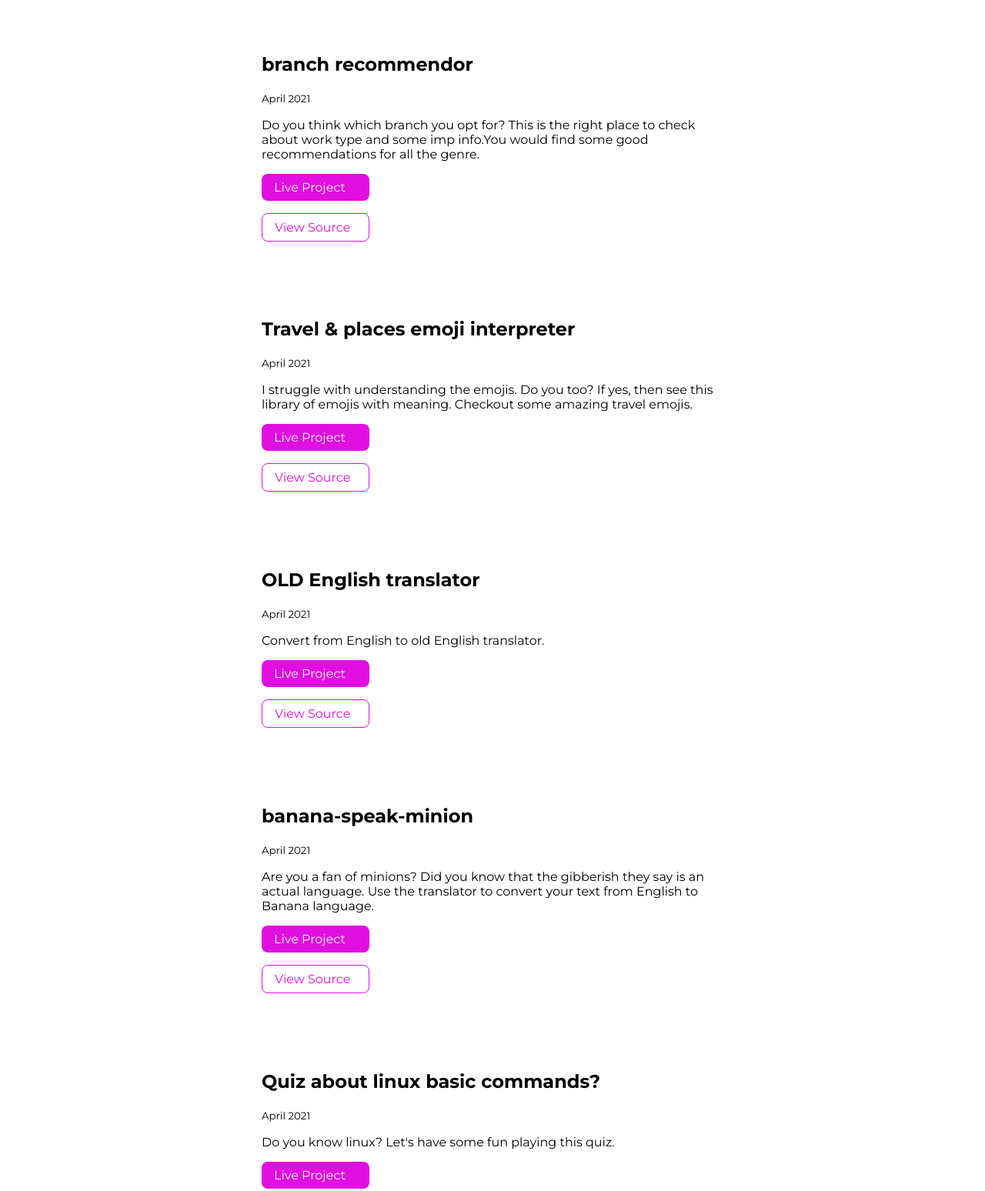
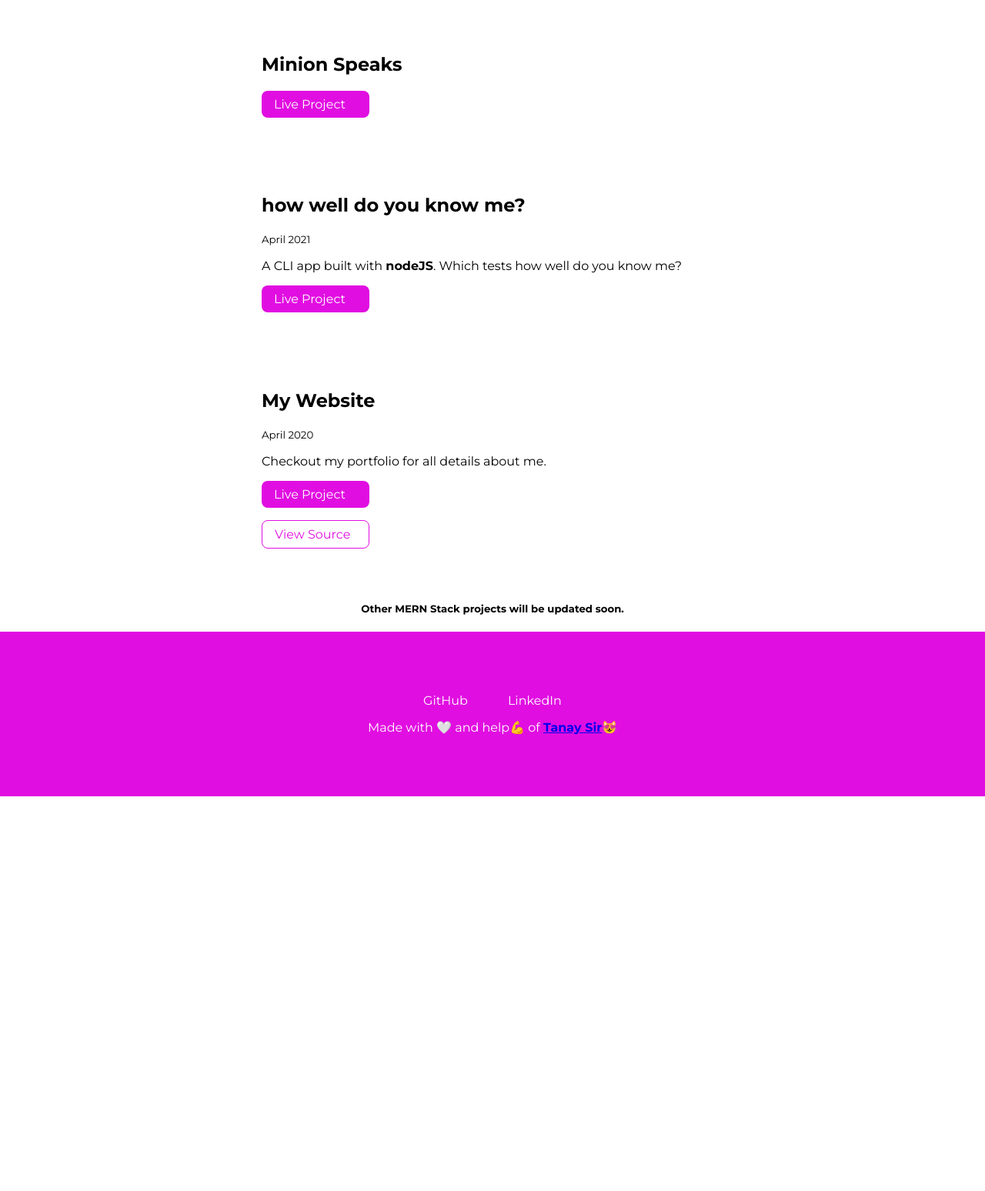
Before and after one commit to devTejas/intro-site, a plain HTML site: page projects.html in a window 1280 px wide. Shown: the part 620-2168 px from the top of the page at 77% size. After the commit the page ends 1655 px from the top, so only its background shows below. Drawn offline with Linux system fonts and the light colour scheme.

Commit message:
Update projects.html

```diff
--- a/projects.html
+++ b/projects.html
@@ -40,108 +40,21 @@
           >
           <a
             class="link link-secondary"
-            href="https://github.com/PUNITBATRA/todo"
+            href="https://github.com/devTejas/todo"
             >View Source</a
           >
         </article>
       </li>
 
-      <li>
-        <article class="showcase-list container container-center">
-          <h1>branch recommendor</h1>
-          <small>April 2021</small>
-          <p>
-            Do you think which branch you opt for? This is the right place to
-            check about work type and some imp info.You would find some good
-            recommendations for all the genre.
-          </p>
-
-          <a class="link link-primary" href="https://70x5s.csb.app/"
-            >Live Project</a
-          >
-          <a
-            class="link link-secondary"
-            href="https://codesandbox.io/s/inspiring-wave-70x5s"
-            >View Source</a
-          >
-        </article>
-      </li>
 
       <li>
         <article class="showcase-list container container-center">
-          <h1>Travel & places emoji interpreter</h1>
-          <small>April 2021</small>
-          <p>
-            I struggle with understanding the emojis. Do you too? If yes, then
-            see this library of emojis with meaning. Checkout some amazing
-            travel emojis.
-          </p>
-
-          <a class="link link-primary" href="https://go7t5.csb.app/"
-            >Live Project</a
-          >
-          <a class="link link-secondary" href="https://codesandbox.io/s/go7t5"
-            >View Source</a
-          >
-        </article>
-      </li>
-
-      <li>
-        <article class="showcase-list container container-center">
-          <h1>OLD English translator</h1>
-          <small>April 2021</small>
-          <p>Convert from English to old English translator.</p>
-
-          <a
-            class="link link-primary"
-            href="https://oldenglishtranslator.netlify.app/"
-            >Live Project</a
-          >
-          <a
-            class="link link-secondary"
-            href="https://github.com/PUNITBATRA/oldenglish-translator"
-            >View Source</a
-          >
-        </article>
-      </li>
-
-      <li>
-        <article class="showcase-list container container-center">
-          <h1>banana-speak-minion</h1>
-          <small>April 2021</small>
-          <p>
-            Are you a fan of minions? Did you know that the gibberish they say
-            is an actual language. Use the translator to convert your text from
-            English to Banana language.
-          </p>
+          <h1>Minion Speaks</h1>
 
           <a
             class="link link-primary"
             href="https://banana-speak-minion.netlify.app/"
             >Live Project</a
-          >
-          <a
-            class="link link-secondary"
-            href="https://github.com/PUNITBATRA/banana-speak-minion"
-            >View Source</a
-          >
-        </article>
-      </li>
-      <li>
-        <article class="showcase-list container container-center">
-          <h1>Quiz about linux basic commands?</h1>
-          <small>April 2021</small>
-          <p>Do you know linux? Let's have some fun playing this quiz.</p>
-
-          <a
-            class="link link-primary"
-            href="https://replit.com/@Punit06/L1-P2?embed=1&output=1"
-            >Live Project</a
-          >
-          <a
-            class="link link-secondary"
-            href="https://github.com/PUNITBATRA/Linux-quiz"
-            >View Source</a
           >
         </article>
       </li>
@@ -157,13 +70,8 @@
 
           <a
             class="link link-primary"
-            href="https://replit.com/@Punit06/L1-P1?embed=1&output=1"
+            href="https://replit.com/@devtejas/quiz#index.js?embed=1&output=1"
             >Live Project</a
-          >
-          <a
-            class="link link-secondary"
-            href="https://github.com/PUNITBATRA/KnowMe-quiz"
-            >View Source</a
           >
         </article>
       </li>
```
